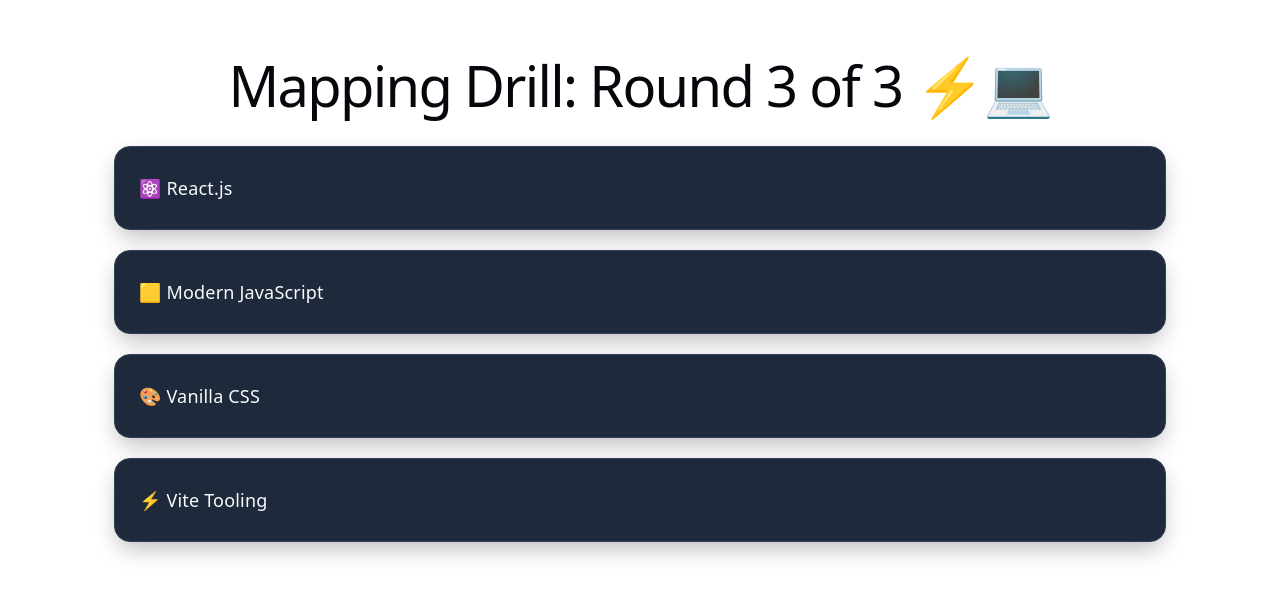
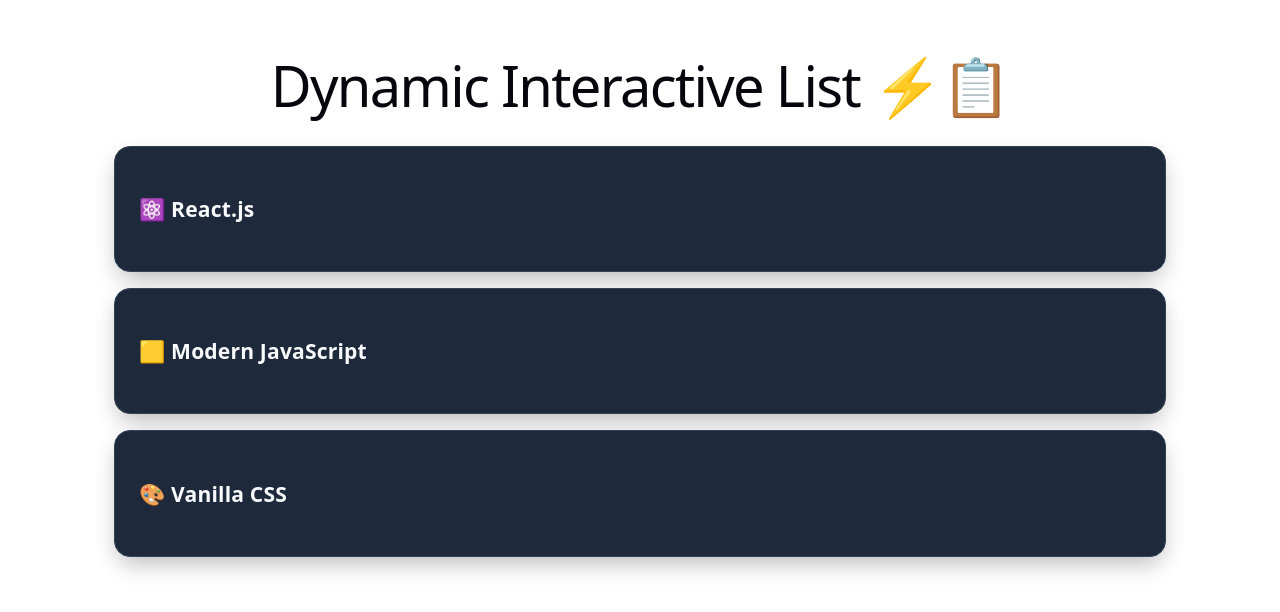
Before and after one commit to Samket1/React-, a React (Vite) app in the folder first-react-app/: page / in a window 1280 px wide. Shown: the top 612 px of the page. Built offline with nearby package versions, Linux system fonts and the light colour scheme.

Commit message:
feat: initialize main.jsx with DynamicListLesson component rendering

```diff
--- a/first-react-app/src/main.jsx
+++ b/first-react-app/src/main.jsx
@@ -1,10 +1,10 @@
 import { StrictMode } from 'react'
 import { createRoot } from 'react-dom/client'
 import './index.css'
-import ArrayListLesson from './ArrayListLesson.jsx'
+import DynamicListLesson from './DynamicListLesson.jsx'
 
 createRoot(document.getElementById('root')).render(
   <StrictMode>
-    <ArrayListLesson />
+    <DynamicListLesson />
   </StrictMode>,
 )
```
